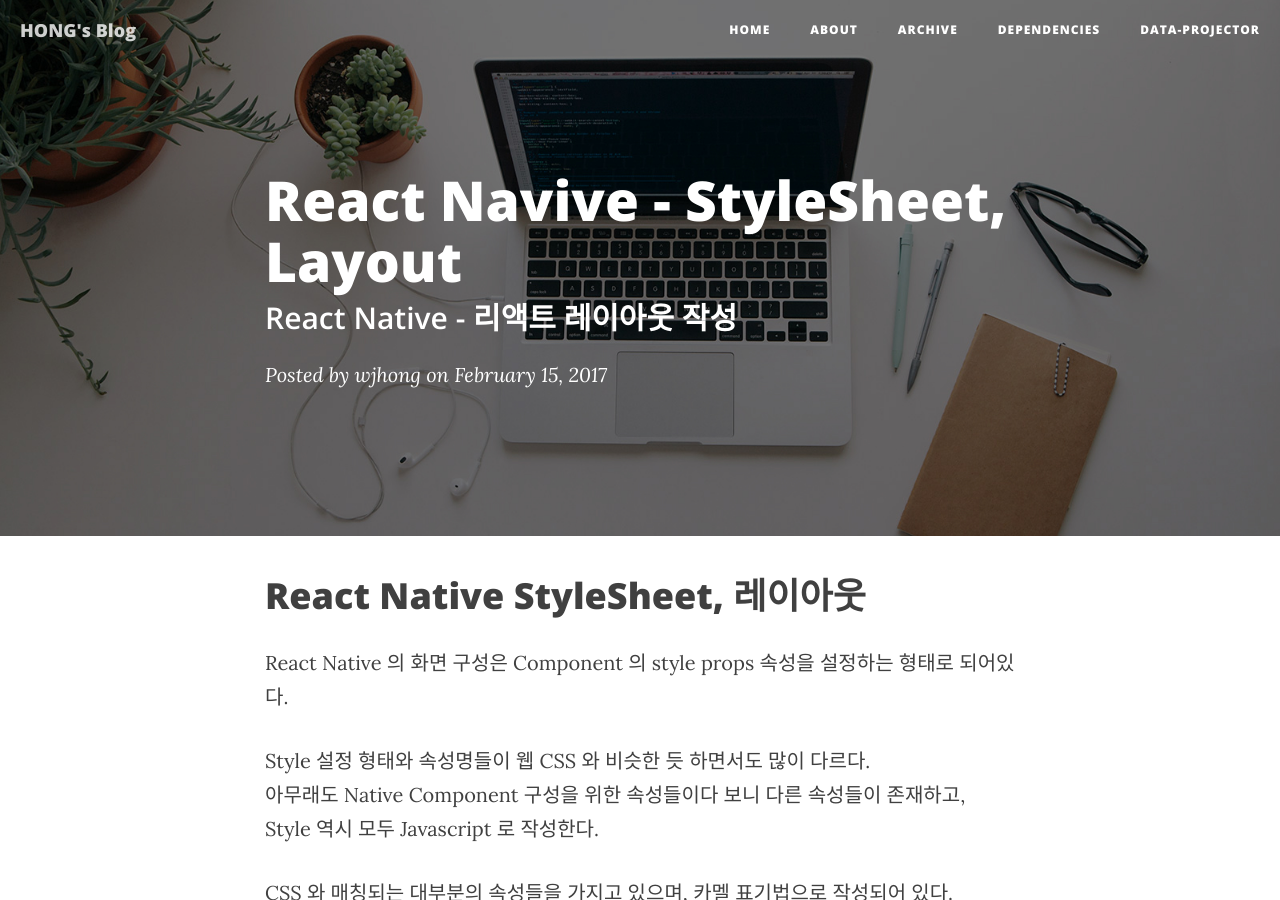
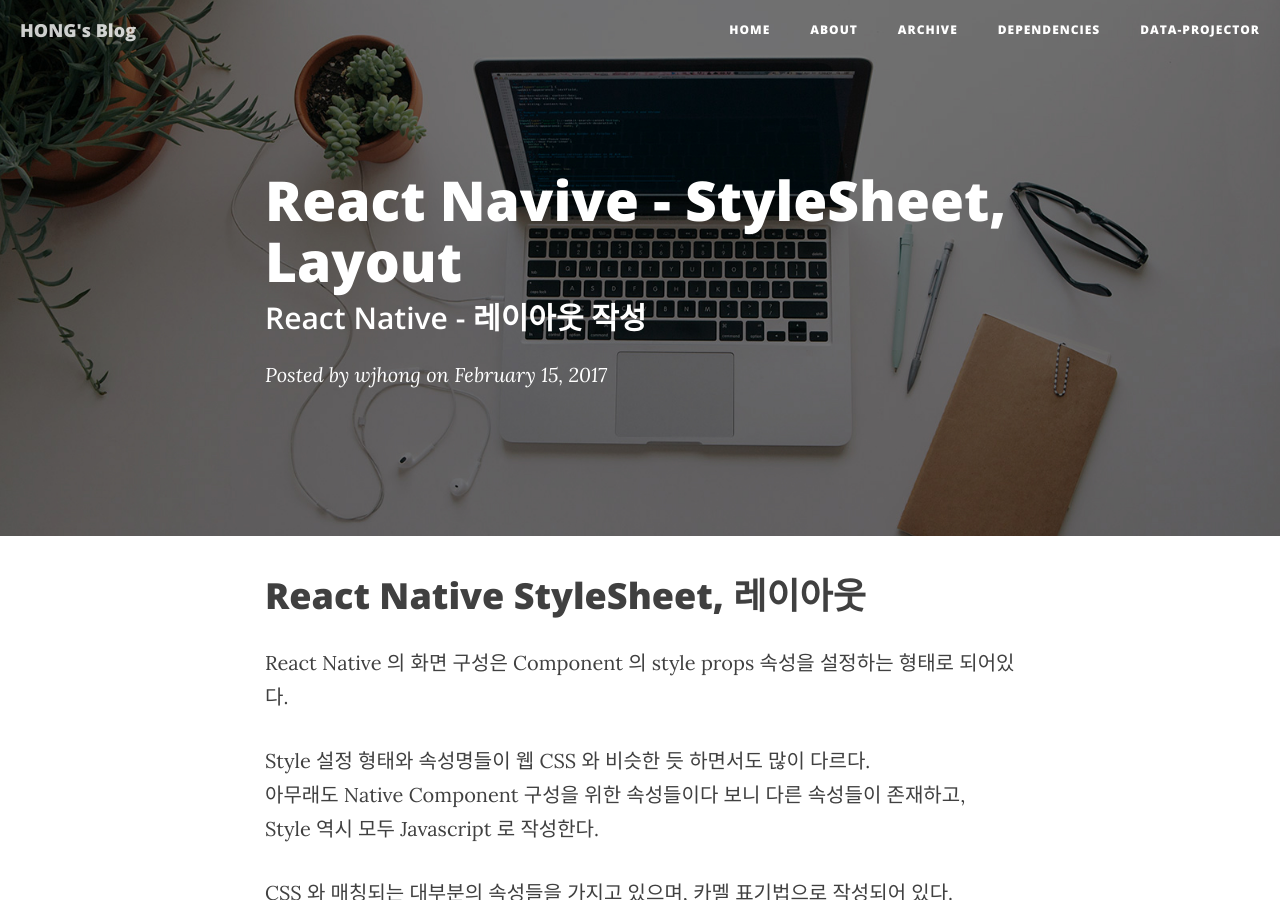
Before and after one commit to hwj4477/hwj4477.github.io, a Jekyll site: the page built from _posts/2017-02-15-ReactNative-3-Style-Layout.markdown, in a window 1280 px wide and 900 px high. Built offline with Jekyll 4.4.1, drawn with Linux system fonts in a browser that asks for light colours; nearby versions of some CDN libraries; comment, search, counter and statistics services are not loaded.

Commit message:
edit post: ReactNative 3

```diff
--- a/_posts/2017-02-15-ReactNative-3-Style-Layout.markdown
+++ b/_posts/2017-02-15-ReactNative-3-Style-Layout.markdown
@@ -3,7 +3,7 @@ layout:     post
 title:      React Navive - StyleSheet, Layout
 author:     wjhong
 tags:    	ReactNative React
-subtitle:   React Native - 리액트 레이아웃 작성
+subtitle:   React Native - 레이아웃 작성
 category:   ReactNative
 ---
 
```
